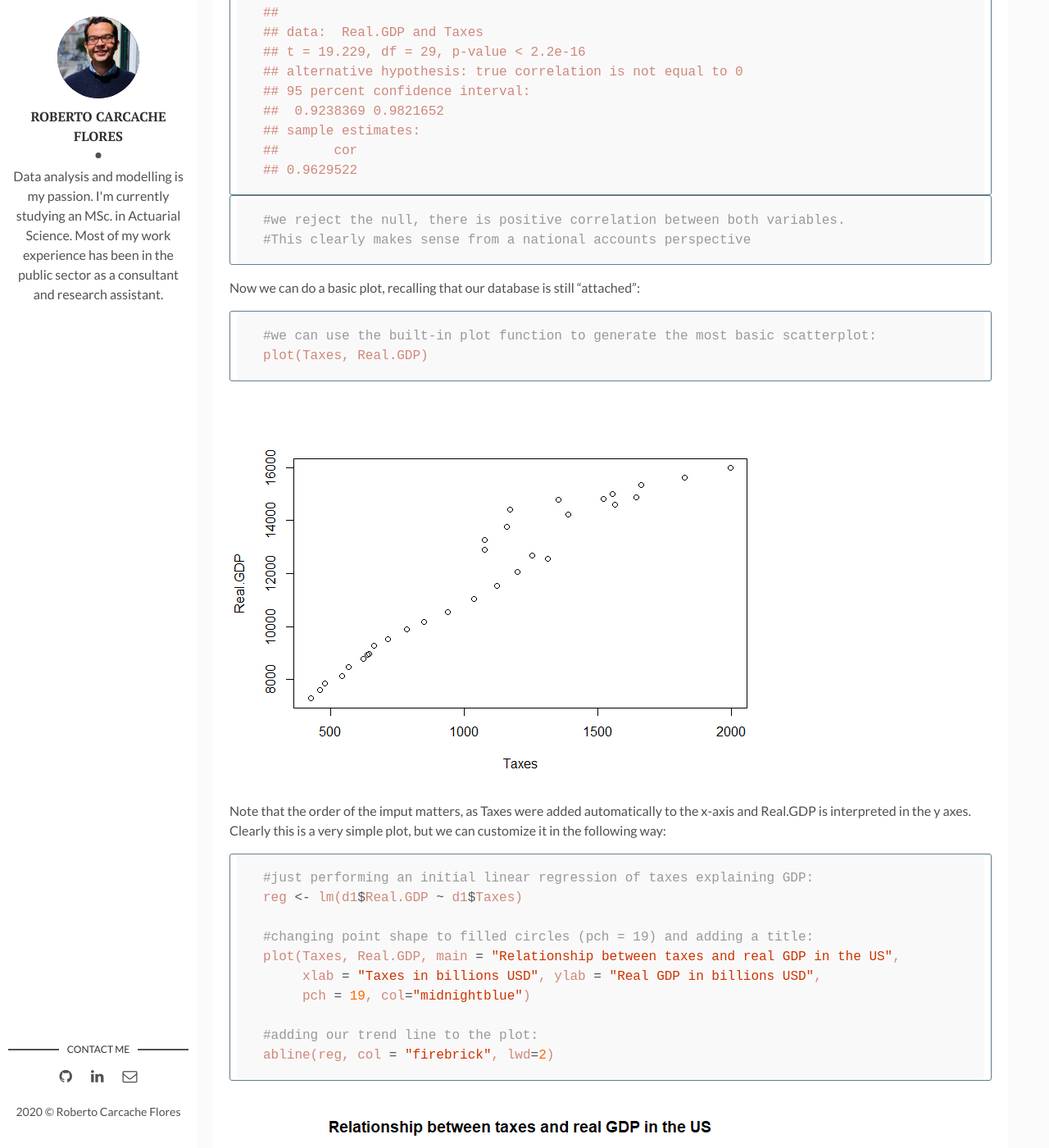
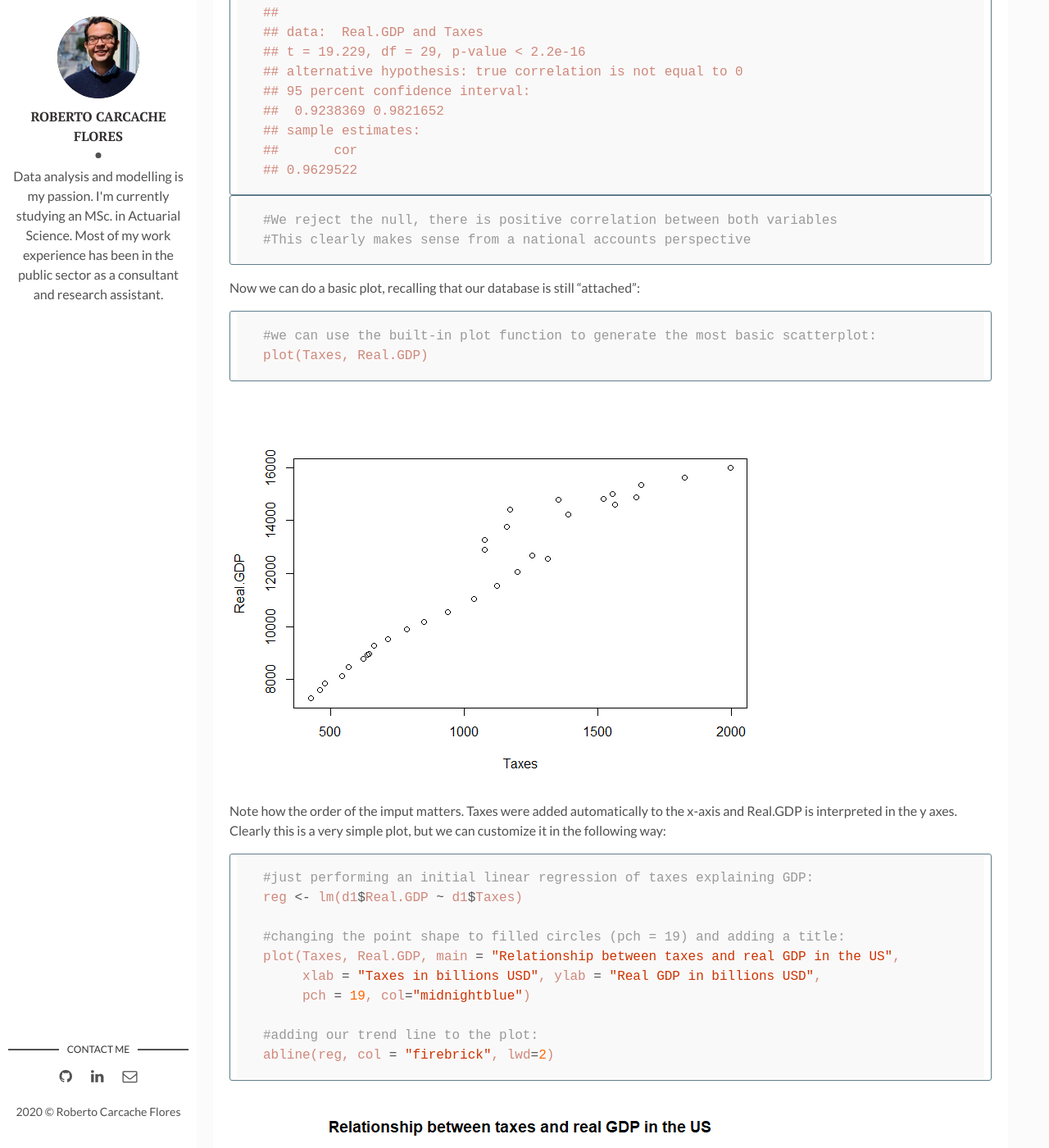
Before and after one commit to rcarcacheflores/Research, a Jekyll site: the page built from _posts/2020-10-1-post3.md, in a window 1280 px wide and 1400 px high, scrolled down 3162 px. Shown: the whole window at 82% size. Built offline with Jekyll 4.4.1, drawn with Linux system fonts in a browser that asks for light colours; some of the changed text lies outside the part shown.

Commit message:
Update 2020-10-1-post3.md

````diff
--- a/_posts/2020-10-1-post3.md
+++ b/_posts/2020-10-1-post3.md
@@ -144,7 +144,7 @@ cor.test(Real.GDP, Taxes)
     ## 0.9629522
 
 ``` r
-#we reject the null, there is positive correlation between both variables.
+#We reject the null, there is positive correlation between both variables
 #This clearly makes sense from a national accounts perspective
 ```
 
@@ -156,14 +156,14 @@ plot(Taxes, Real.GDP)
 ```
 ![scatter plot 1]({{site.baseurl}}/assets/img/post3_p1.png)
 
-Note that the order of the imput matters, as Taxes were added automatically to the x-axis and Real.GDP is interpreted in the y axes.
+Note how the order of the imput matters. Taxes were added automatically to the x-axis and Real.GDP is interpreted in the y axes.
 Clearly this is a very simple plot, but we can customize it in the following way:
 
 ``` r
 #just performing an initial linear regression of taxes explaining GDP:
 reg <- lm(d1$Real.GDP ~ d1$Taxes)
 
-#changing point shape to filled circles (pch = 19) and adding a title:
+#changing the point shape to filled circles (pch = 19) and adding a title:
 plot(Taxes, Real.GDP, main = "Relationship between taxes and real GDP in the US",
      xlab = "Taxes in billions USD", ylab = "Real GDP in billions USD",
      pch = 19, col="midnightblue")
````
Also changed, not shown: other parts of _posts/2020-10-1-post3.md (+1 -1 lines).
